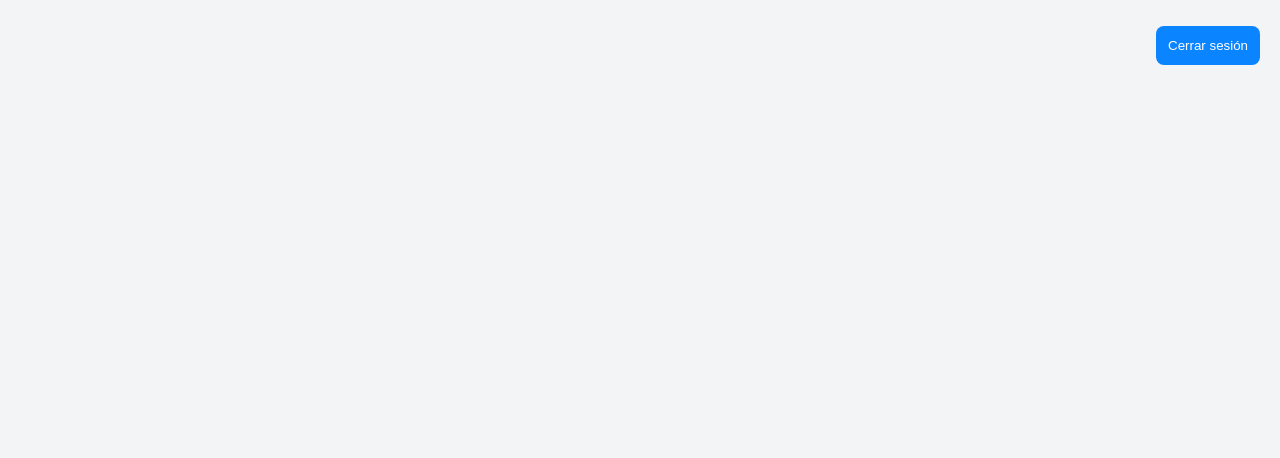
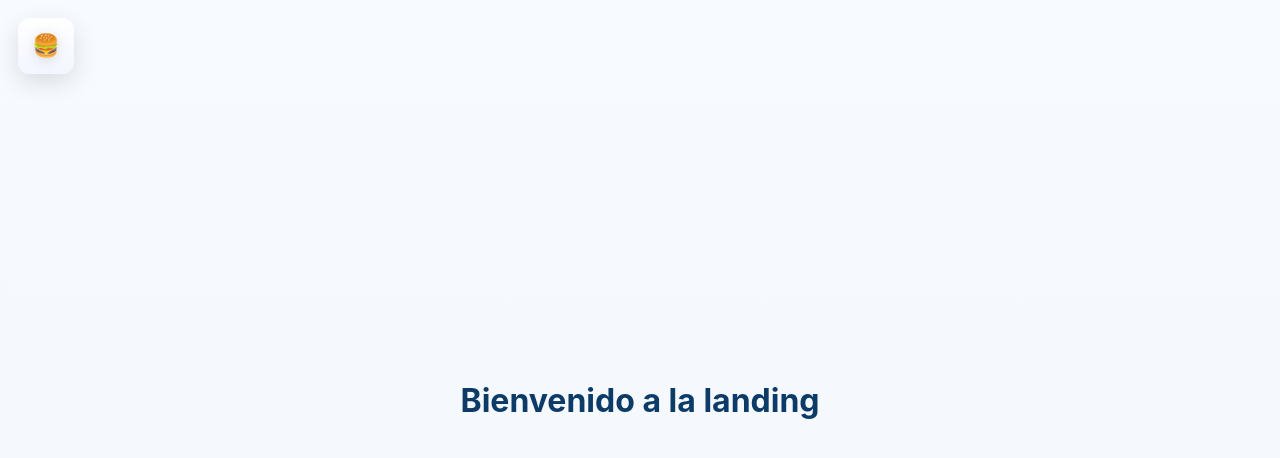
Before and after one commit to afdl59/SistemasWeb, a React (Vite) app in the folder frontend/: page /landing in a window 1280 px wide. Shown: the top 458 px of the page. Built offline with nearby package versions, Linux system fonts and the light colour scheme.

Commit message:
Optimizacion del menu con landing

```diff
--- a/frontend/package.json
+++ b/frontend/package.json
@@ -10,6 +10,7 @@
     "preview": "vite preview"
   },
   "dependencies": {
+    "canvas-confetti": "^1.9.4",
     "react": "^19.2.0",
     "react-dom": "^19.2.0",
     "react-router-dom": "^7.9.4"
--- /dev/null
+++ b/frontend/src/views/Landing.css
@@ -0,0 +1,3 @@
+.landing-page{ min-height:100vh; background:linear-gradient(180deg,#f7fbff,#f3f7fb); position:relative }
+.landing-blank{ width:100%; height:80vh; display:flex; align-items:center; justify-content:center }
+.landing-blank h1{ color:#0b3b66 }
--- a/frontend/src/views/Landing.jsx
+++ b/frontend/src/views/Landing.jsx
@@ -1,22 +1,14 @@
 import React from 'react'
-import { useNavigate } from 'react-router-dom'
-import '../styles/global.css'
+import SideMenu from '../components/SideMenu'
+import './Landing.css'
 
 export default function Landing() {
-  const navigate = useNavigate()
-
-  const handleLogout = () => {
-    // Para pruebas, simplemente redirigimos al login
-    navigate('/login')
-  }
-
   return (
     <div className="landing-page">
+      <SideMenu />
+
       <div className="landing-blank">
-        {/* Botón para cerrar sesión (pruebas) */}
-        <div style={{position:'absolute', top:20, right:20}}>
-          <button className="btn" onClick={handleLogout}>Cerrar sesión</button>
-        </div>
+        <h1>Bienvenido a la landing</h1>
       </div>
     </div>
   )
```
Also changed, not shown: 1 other file (tests, documents, lock files or other folders).
